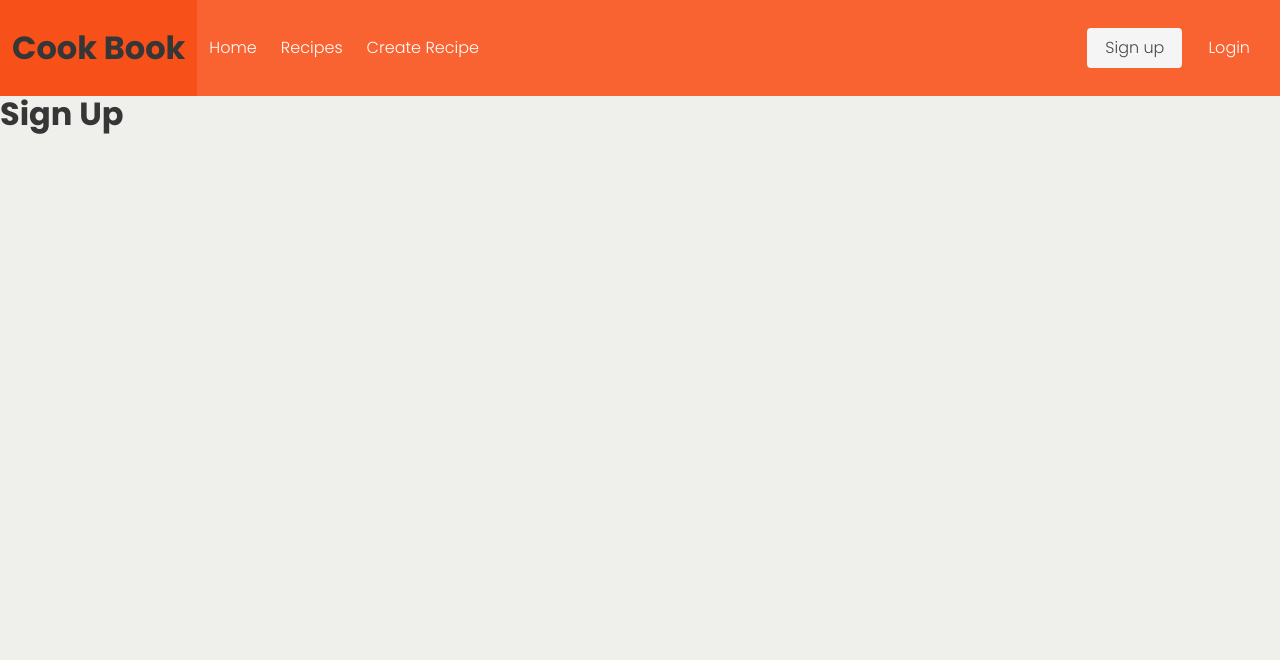
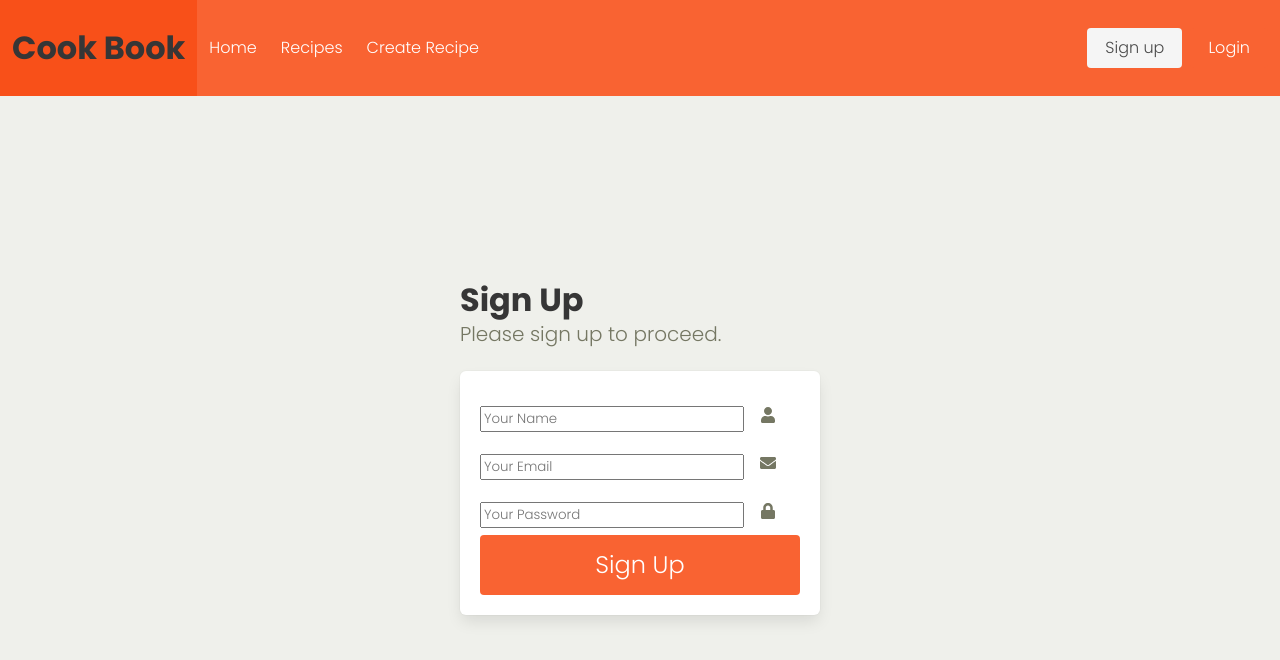
Before and after one commit to jonathanfunk/cook-book, a React (Create React App) app in the folder client/: page /sign-up in a window 1280 px wide. Shown: the top 660 px of the page. Built offline with nearby package versions, Linux system fonts and the light colour scheme.

Commit message:
sign up functionality added

```diff
--- a/client/src/Container/SignUp.js
+++ b/client/src/Container/SignUp.js
@@ -1,13 +1,113 @@
 import React, { Component } from 'react';
+import { connect } from 'react-redux';
+import { signUpUser } from './../redux/actions/authActions';
+import InputGroup from '../components/InputFields/InputGroup';
+import LoggedIn from './../components/LoggedIn';
 
 class SignUp extends Component {
+  state = {
+    name: '',
+    email: '',
+    password: '',
+    errors: {},
+    userName: ''
+  };
+
+  componentDidMount() {
+    if (this.props.auth.isAuthenticated) {
+      this.setState({ userName: this.props.auth.user.name });
+    }
+  }
+
+  static getDerivedStateFromProps(nextProps) {
+    if (nextProps.auth.isAuthenticated) {
+      return { userName: nextProps.auth.user.name };
+    }
+    if (nextProps.errors) {
+      return { errors: nextProps.errors };
+    }
+  }
+
+  onChange = e =>
+    this.setState({
+      [e.target.name]: e.target.value
+    });
+
+  onSubmit = e => {
+    e.preventDefault();
+
+    const userData = {
+      name: this.state.name,
+      email: this.state.email,
+      password: this.state.password
+    };
+    this.props.signUpUser(userData);
+  };
+
   render() {
+    const { errors } = this.state;
+
     return (
-      <div>
-        <h1 className="title">Sign Up</h1>
-      </div>
+      <section className="hero is-fullheight-with-navbar">
+        <div className="hero-body">
+          <div className="container has-text-centered">
+            {this.state.userName ? (
+              <LoggedIn userName={this.state.userName} />
+            ) : (
+              <div className="column is-4 is-offset-4">
+                <h3 className="title has-text-grey">Sign Up</h3>
+                <p className="subtitle has-text-grey">
+                  Please sign up to proceed.
+                </p>
+                <form className="box" onSubmit={this.onSubmit}>
+                  <InputGroup
+                    type="text"
+                    name="name"
+                    placeholder="Your Name"
+                    value={this.state.name}
+                    onChange={this.onChange}
+                    icon="fa fa-user"
+                    error={errors.name}
+                  />
+                  <InputGroup
+                    type="email"
+                    name="email"
+                    placeholder="Your Email"
+                    value={this.state.email}
+                    onChange={this.onChange}
+                    icon="fa fa-envelope"
+                    error={errors.email}
+                  />
+                  <InputGroup
+                    type="password"
+                    name="password"
+                    placeholder="Your Password"
+                    value={this.state.password}
+                    onChange={this.onChange}
+                    icon="fa fa-lock"
+                    error={errors.password}
+                  />
+                  <div className="field">
+                    <button className="button is-block is-primary is-large is-fullwidth">
+                      Sign Up
+                    </button>
+                  </div>
+                </form>
+              </div>
+            )}
+          </div>
+        </div>
+      </section>
     );
   }
 }
 
-export default SignUp;
+const mapStateToProps = state => ({
+  auth: state.auth,
+  errors: state.errors
+});
+
+export default connect(
+  mapStateToProps,
+  { signUpUser }
+)(SignUp);
--- a/client/src/redux/actions/authActions.js
+++ b/client/src/redux/actions/authActions.js
@@ -3,7 +3,25 @@ import setAuthToken from './../../helpers/setAuthToken';
 import { GET_ERRORS, SET_CURRENT_USER } from './types';
 import jwt_decode from 'jwt-decode';
 
-//Login - Get user token
+//Register User
+export const signUpUser = userData => async dispatch => {
+  try {
+    await axios.post('/api/users/register', userData);
+    const { email, password } = userData;
+    const loginData = {
+      email,
+      password
+    };
+    dispatch(loginUser(loginData));
+  } catch (err) {
+    dispatch({
+      type: GET_ERRORS,
+      payload: err.response.data
+    });
+  }
+};
+
+//Login
 export const loginUser = userData => async dispatch => {
   try {
     const results = await axios.post('/api/users/login', userData);
```
